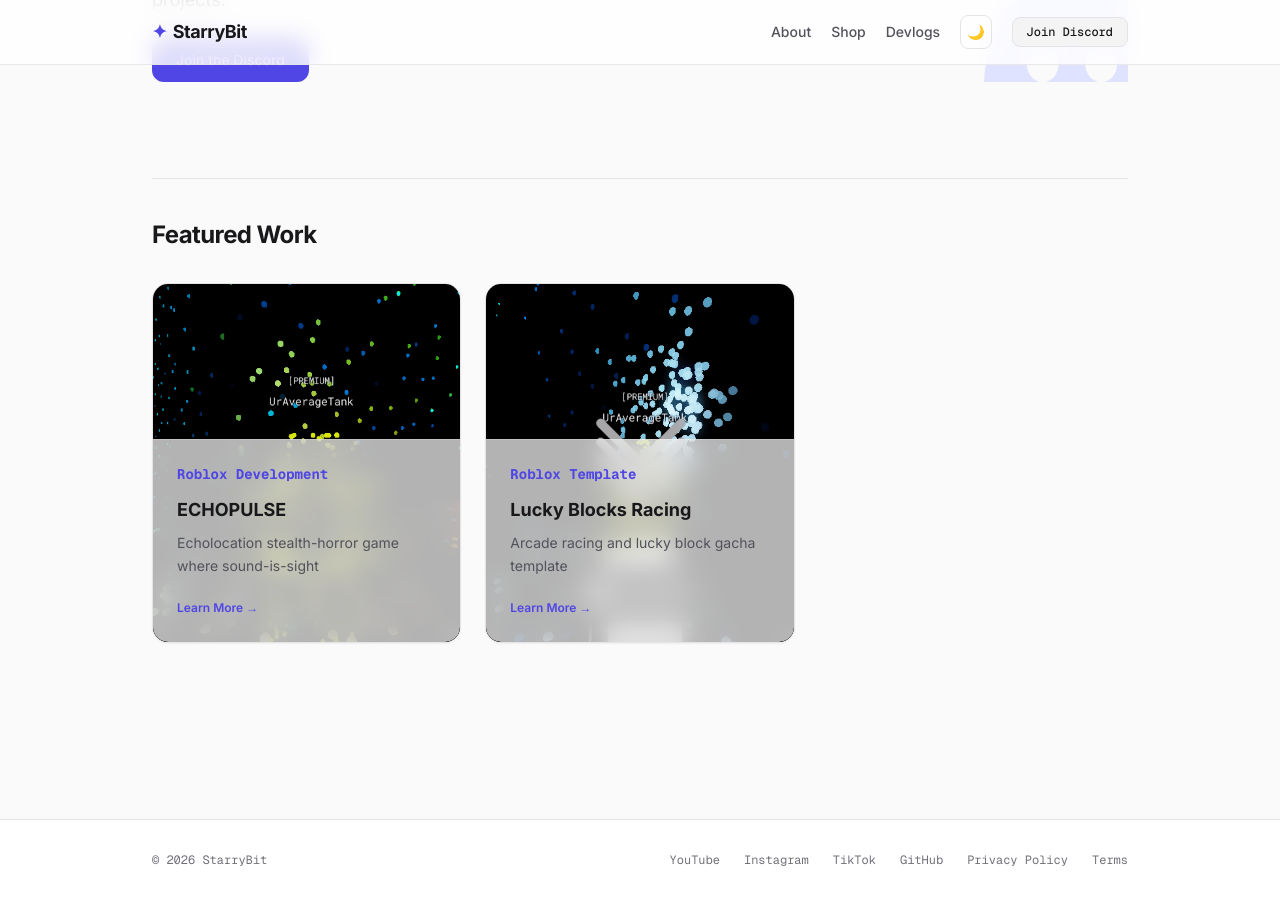
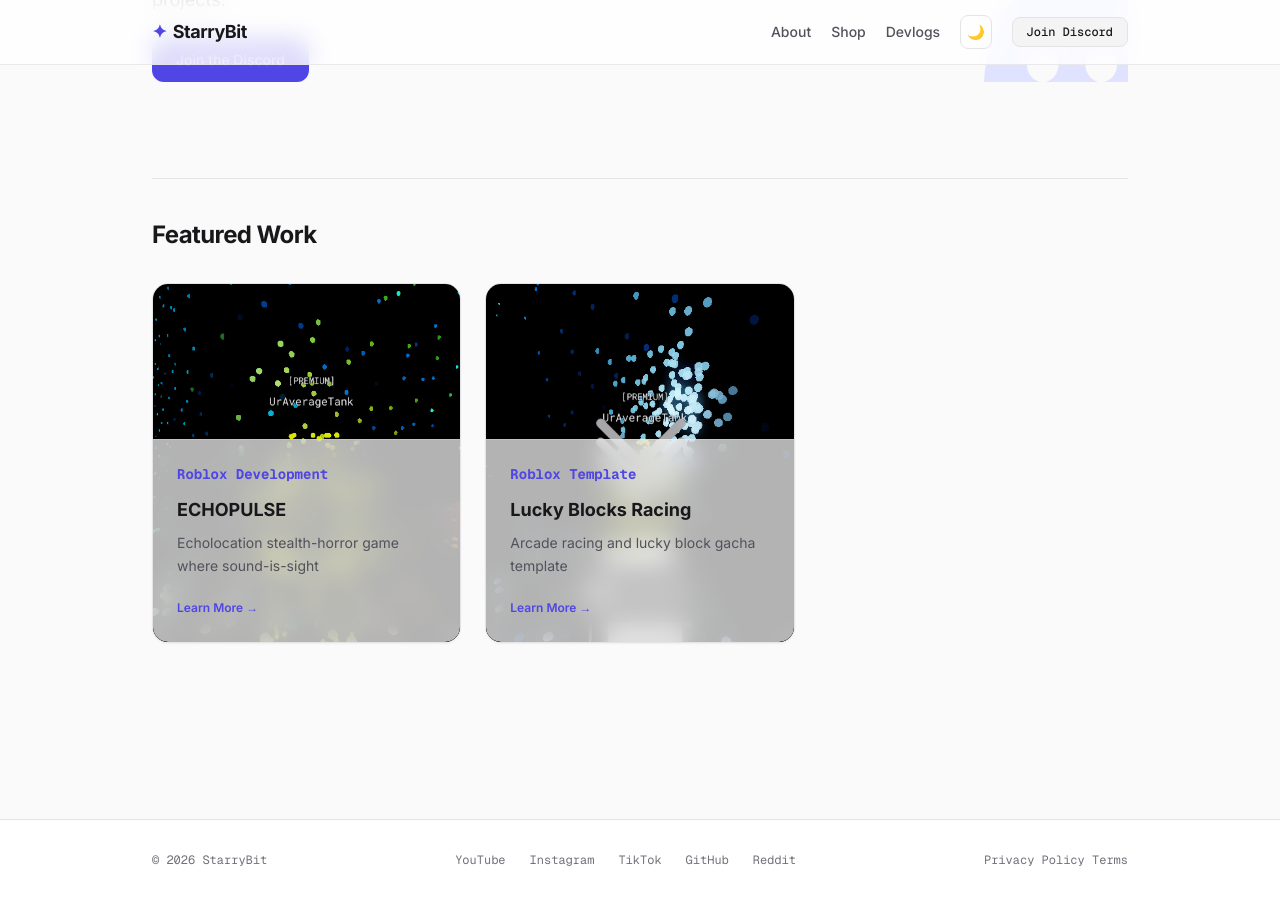
Before and after one commit to StarryBit/starrybit.github.io, a Jekyll site: the page built from index.html, in a window 1280 px wide and 900 px high, scrolled down 1394 px. Built offline with Jekyll 4.4.1, drawn with Linux system fonts in a browser that asks for light colours; nearby versions of some CDN libraries.

Commit message:
Update default.html

```diff
--- a/_layouts/default.html
+++ b/_layouts/default.html
@@ -134,6 +134,9 @@
                 <a href="https://www.instagram.com/starrybitdev" target="_blank" class="hover:text-zinc-800 dark:hover:text-zinc-400 transition-colors">Instagram</a>
                 <a href="https://www.tiktok.com/@starrybitdev" target="_blank" class="hover:text-zinc-800 dark:hover:text-zinc-400 transition-colors">TikTok</a>
                 <a href="https://github.com/StarryBit" class="hover:text-zinc-800 dark:hover:text-zinc-400 transition-colors">GitHub</a>
+                <a href="https://www.reddit.com/user/StarryBit/" class="hover:text-zinc-800 dark:hover:text-zinc-400 transition-colors">Reddit</a>
+            </div>
+            <div>
                 <a href="/privacy/" class="hover:text-zinc-800 dark:hover:text-zinc-400 transition-colors">Privacy Policy</a>
                 <a href="/terms/" class="hover:text-zinc-800 dark:hover:text-zinc-400 transition-colors">Terms</a>
             </div>
```
